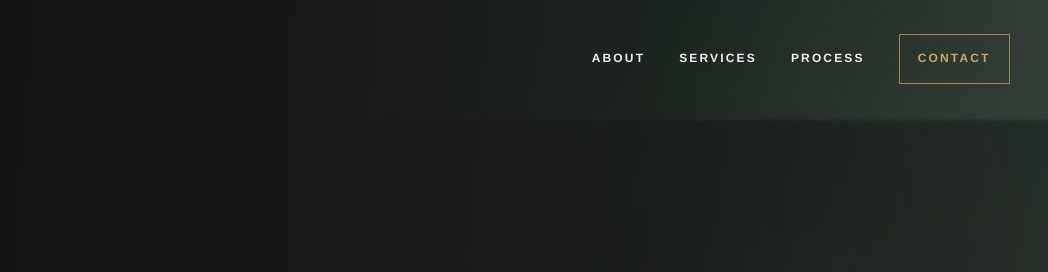
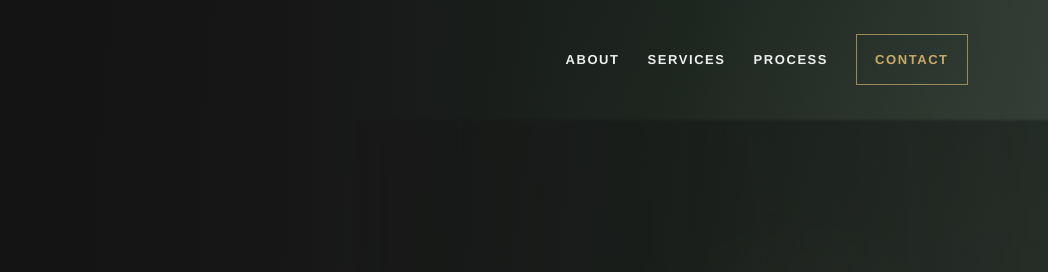
Before and after one commit to aobacct/aob-accounting-website, a plain HTML site: page index.html in a window 1280 px wide. Shown: the top 272 px of the page, 232-1280 px from the left. Drawn offline with Linux system fonts and the light colour scheme.

Commit message:
Update index.html
change headers again so they are more centered

```diff
--- a/index.html
+++ b/index.html
@@ -139,7 +139,7 @@
       position: relative;
       z-index: 3;
       display: flex;
-      justify-content: space-between;
+      justify-content: flex-start;
       align-items: flex-start;
       gap: 30px;
       padding: 34px 0 0;
@@ -156,13 +156,15 @@
     .nav-links {
       display: flex;
       align-items: center;
-      gap: 34px;
+      gap: 28px;
       color: rgba(255,255,255,0.92);
-      font-size: 12px;
-      letter-spacing: 0.18em;
+      font-size: 13px;
+      letter-spacing: 0.12em;
       text-transform: uppercase;
-      font-weight: 800;
+      font-weight: 700;
       flex-wrap: wrap;
+      margin-left: auto;
+margin-right: 42px;
     }
 
     .nav-links a:hover {
```
